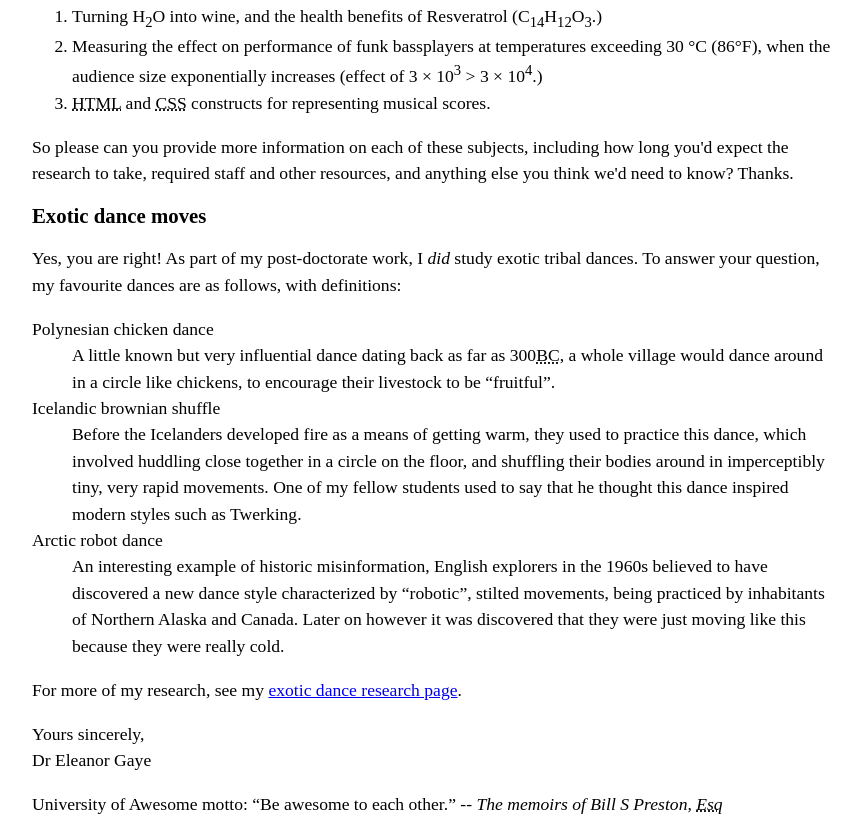
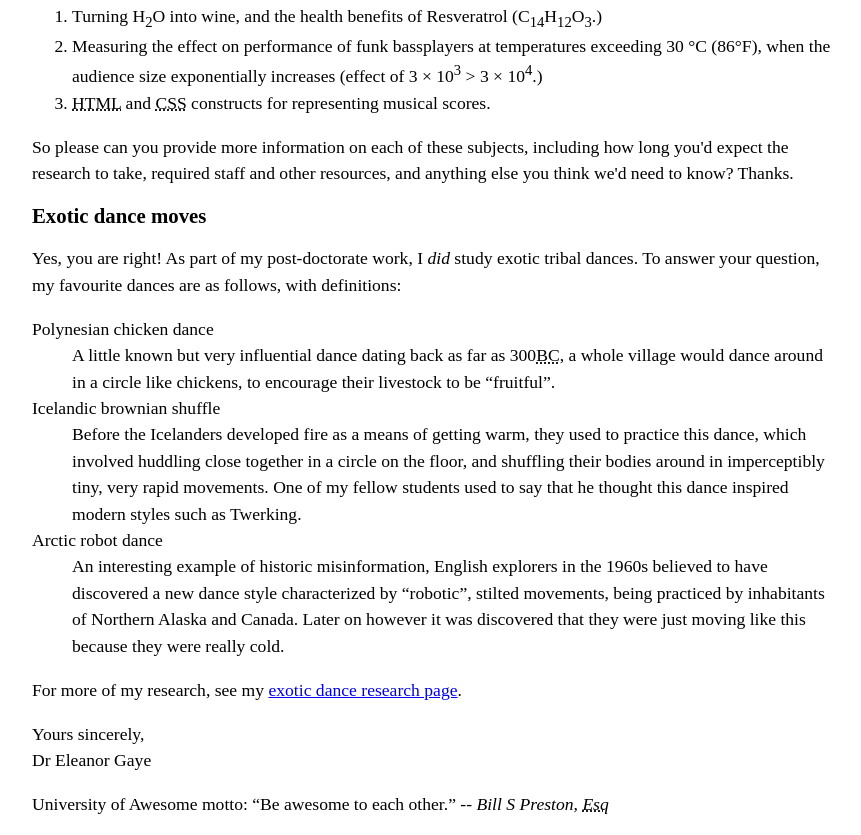
Before and after one commit to BISCVITE30/Letter, a plain HTML site: page index.html in a window 1280 px wide. Shown: the part 985-1820 px from the top of the page, without its empty margins (208-1069 px from the left). Drawn offline with Linux system fonts and the light colour scheme.

Commit message:
index.html

```diff
--- a/index.html
+++ b/index.html
@@ -85,6 +85,6 @@
         <p>Yours sincerely,<br>
         Dr Eleanor Gaye</p>
 
-        <p>University of Awesome motto: <q>Be awesome to each other.</q> -- <i>The memoirs of <cite>Bill S Preston, <abbr title="esquore">Esq</abbr></cite></i></p>
+        <p>University of Awesome motto: <q>Be awesome to each other.</q> -- <i><cite>Bill S Preston, <abbr title="esquore">Esq</abbr></cite></i></p>
     </body>
 </html>
```
